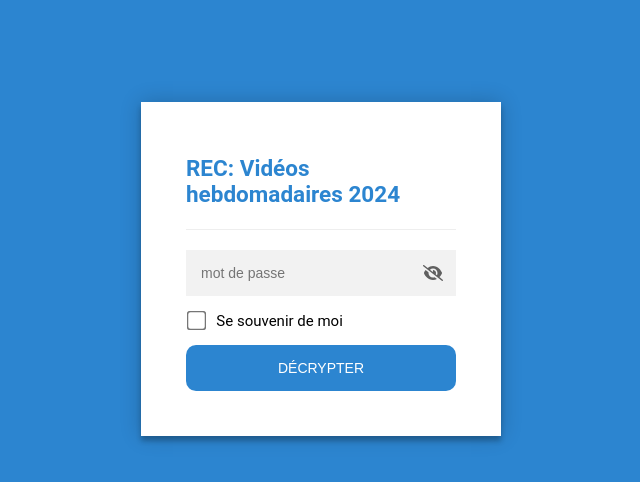
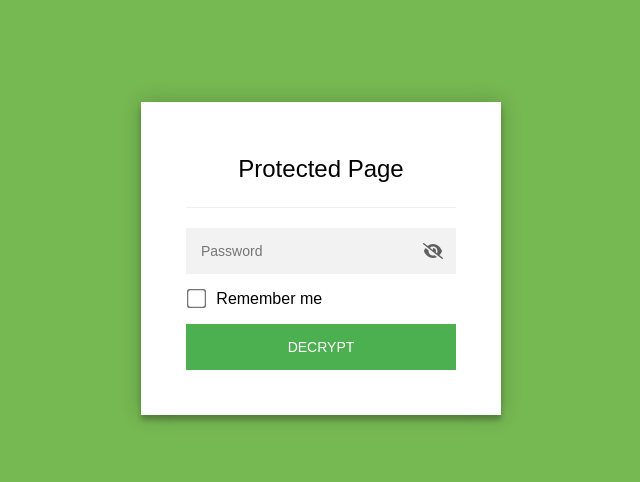
Before and after one commit to REC-marketing/capsules2024.github.io, a plain HTML site: page index.html in a window 1280 px wide. Shown: the whole page, without its empty margins (319-959 px from the left). Drawn offline with Linux system fonts and the light colour scheme.

Commit message:
index.html

```diff
--- a/index.html
+++ b/index.html
@@ -1,9 +1,8 @@
 <!DOCTYPE html>
 <html class="staticrypt-html">
     <head>
-	<meta name="robots" content="noindex,nofollow">
         <meta charset="utf-8" />
-        <title>REC: Vidéos hebdomadaires 2024</title>
+        <title>Protected Page</title>
         <meta name="viewport" content="width=device-width, initial-scale=1" />
 
         <!-- do not cache this page -->
@@ -74,9 +73,8 @@
 
             .staticrypt-form .staticrypt-decrypt-button {
                 text-transform: uppercase;
-		border-radius: 10px;
                 outline: 0;
-                background: #2c85d0;
+                background: #4CAF50;
                 width: 100%;
                 border: 0;
                 padding: 15px;
@@ -88,8 +86,8 @@
             .staticrypt-form .staticrypt-decrypt-button:hover,
             .staticrypt-form .staticrypt-decrypt-button:active,
             .staticrypt-form .staticrypt-decrypt-button:focus {
-                background: #2c85d0;
-                filter: brightness(120%);
+                background: #4CAF50;
+                filter: brightness(92%);
             }
 
             .staticrypt-html {
@@ -104,8 +102,8 @@
             .staticrypt-content {
                 height: 100%;
                 margin-bottom: 1em;
-                background: #2c85d0;
-                font-family: 'Roboto';font-size: 15px;
+                background: #76B852;
+                font-family: "Arial", sans-serif;
                 -webkit-font-smoothing: antialiased;
                 -moz-osx-font-smoothing: grayscale;
             }
@@ -116,10 +114,7 @@
             }
 
             .staticrypt-title {
-		font-weight: bold;
-		color:#2c85d0;
                 font-size: 1.5em;
-		text-align: left;
             }
 
             label.staticrypt-remember {
@@ -181,7 +176,7 @@
             <div class="staticrypt-page">
                 <div class="staticrypt-form">
                     <div class="staticrypt-instructions">
-                        <p class="staticrypt-title">REC: Vidéos hebdomadaires 2024</p>
+                        <p class="staticrypt-title">Protected Page</p>
                         <p></p>
                     </div>
 
@@ -193,7 +188,7 @@
                                 id="staticrypt-password"
                                 type="password"
                                 name="password"
-                                placeholder="mot de passe"
+                                placeholder="Password"
                                 autofocus
                             />
 
@@ -207,10 +202,10 @@
 
                         <label id="staticrypt-remember-label" class="staticrypt-remember hidden">
                             <input id="staticrypt-remember" type="checkbox" name="remember" />
-                            Se souvenir de moi
+                            Remember me
                         </label>
 
-                        <input type="submit" class="staticrypt-decrypt-button" value="Décrypter" />
+                        <input type="submit" class="staticrypt-decrypt-button" value="DECRYPT" />
                     </form>
                 </div>
             </div>
@@ -816,7 +811,7 @@ exports.init = init;
   return exports;
 })());
         ;
-            const templateError = "Mauvais mot de passe...",
+            const templateError = "template_error",
                 templateToggleAltShow = "template_toggle_show",
                 templateToggleAltHide = "template_toggle_hide",
                 isRememberEnabled = true,
```
